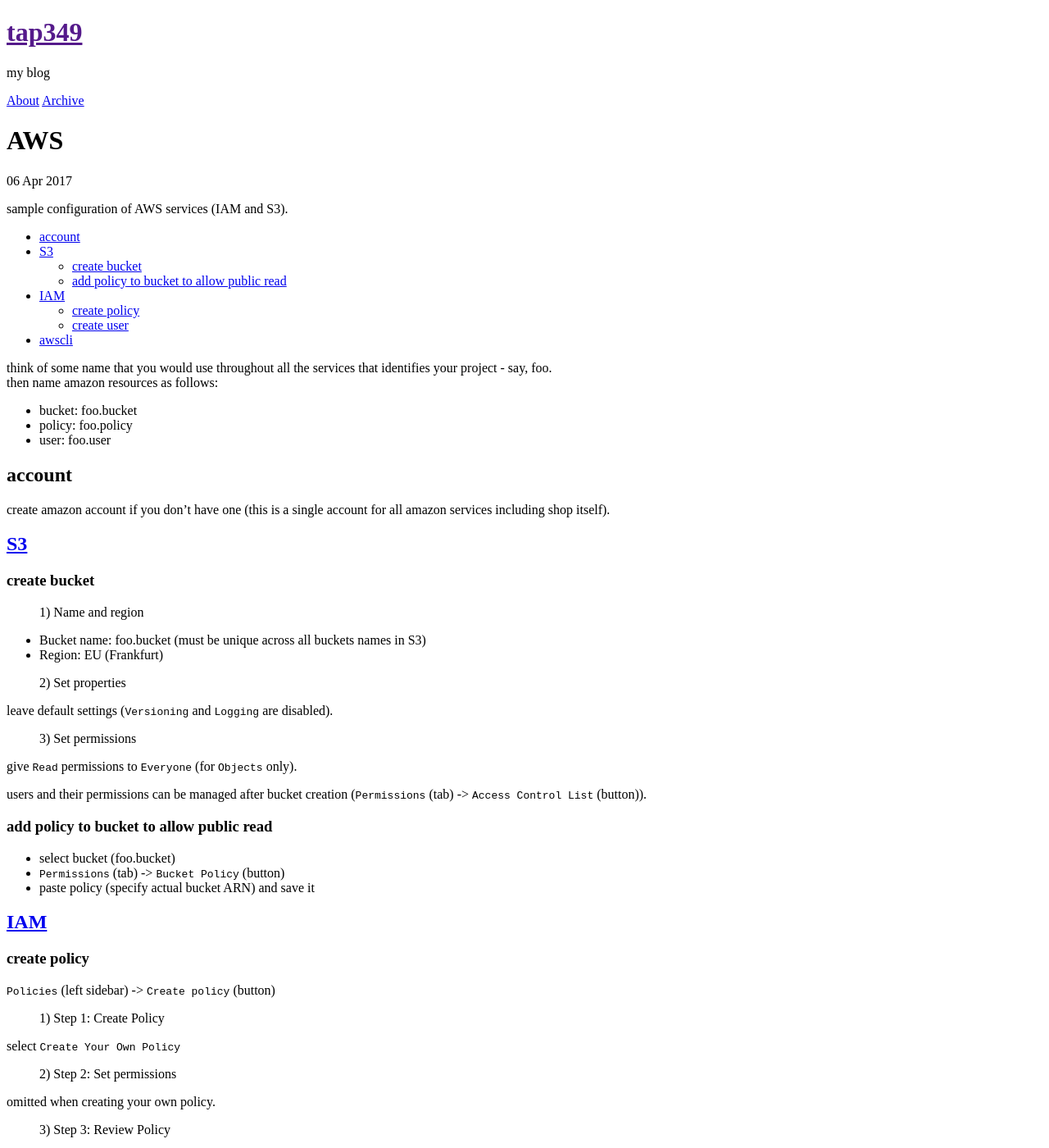
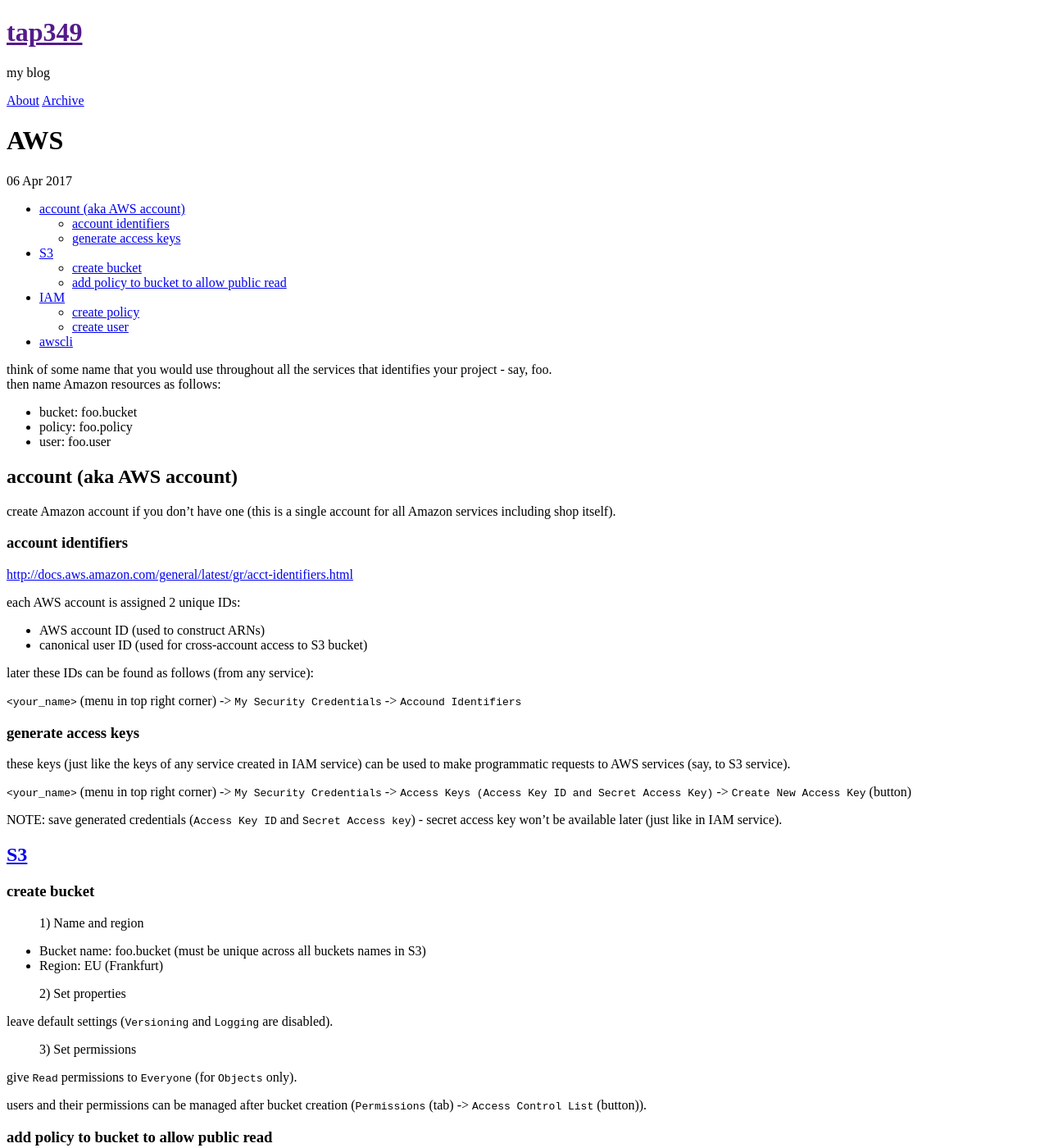
Before and after one commit to tap349/tap349.github.io, a Jekyll site: the page built from _posts/2017-04-06-aws.md, in a window 1280 px wide and 1400 px high. Shown: the whole window at 82% size. Built offline with Jekyll 4.4.1, drawn with Linux system fonts in a browser that asks for light colours; some of the changed text lies outside the part shown.

Commit message:
update 2017-05-29_18:21:33

```diff
--- a/_posts/2017-04-06-aws.md
+++ b/_posts/2017-04-06-aws.md
@@ -6,8 +6,6 @@
 categories: [AWS]
 ---
 
-sample configuration of AWS services (IAM and S3).
-
 <!-- more -->
 
 * TOC
@@ -15,16 +13,43 @@
 
 think of some name that you would use throughout all the services that
 identifies your project - say, foo.<br>
-then name amazon resources as follows:
+then name Amazon resources as follows:
 
 - bucket: foo.bucket
 - policy: foo.policy
 - user: foo.user
 
-## account
+## account (aka AWS account)
 
-create amazon account if you don't have one
-(this is a single account for all amazon services including shop itself).
+create Amazon account if you don't have one
+(this is a single account for all Amazon services including shop itself).
+
+### account identifiers
+
+<http://docs.aws.amazon.com/general/latest/gr/acct-identifiers.html>
+
+each AWS account is assigned 2 unique IDs:
+
+- AWS account ID (used to construct ARNs)
+- canonical user ID (used for cross-account access to S3 bucket)
+
+later these IDs can be found as follows (from any service):
+
+`<your_name>` (menu in top right corner) ->
+  `My Security Credentials` -> `Accound Identifiers`
+
+### generate access keys
+
+these keys (just like the keys of any service created in IAM service) can be
+used to make programmatic requests to AWS services (say, to S3 service).
+
+`<your_name>` (menu in top right corner) ->
+  `My Security Credentials` ->
+  `Access Keys (Access Key ID and Secret Access Key)` ->
+  `Create New Access Key` (button)
+
+NOTE: save generated credentials (`Access Key ID` and `Secret Access key`) -
+      secret access key won't be available later (just like in IAM service).
 
 ## [S3](https://console.aws.amazon.com/s3/home?region=us-west-2)
 
@@ -89,8 +114,8 @@
 
 > 4) Complete
 
-save credentials (`Access key ID` and `Secret access key`) -
-secret access key won't be available later.
+NOTE: save generated credentials (`Access Key ID` and `Secret Access key`) -
+      secret access key won't be available later.
 
 ## awscli
 
```
